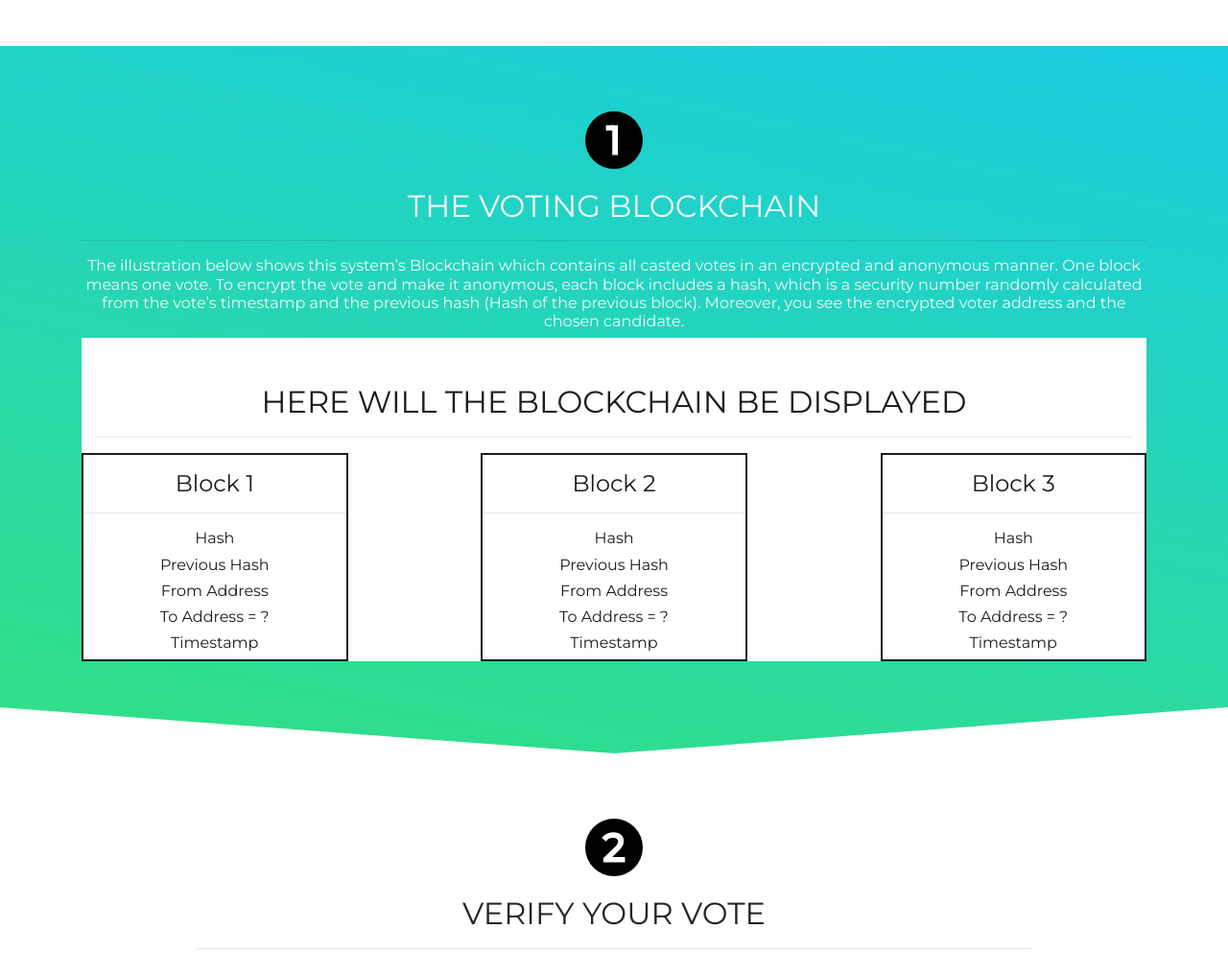
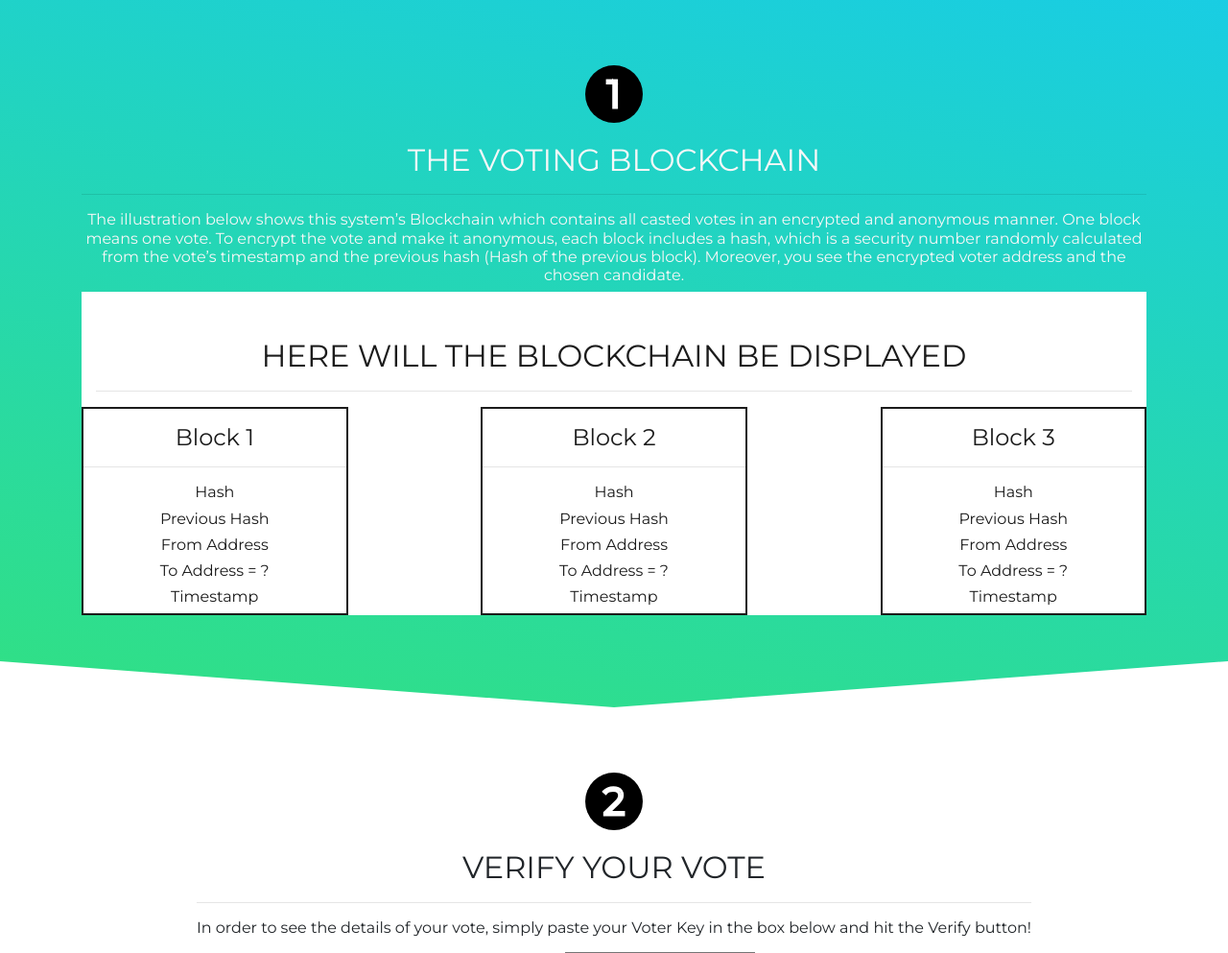
Before and after one commit to K-Rdlbrgr/master_thesis, a Flask app: page /verify/ in a window 1280 px wide. Shown: the top 993 px of the page at 96% size. Run offline with Flask 2, Linux system fonts and the light colour scheme; the visitor is signed in with stand-in values (Sample User, id 1); data that the repository does not hold is empty; some libraries are stand-ins or nearby versions.

Commit message:
Fixed minor display issue in verify.html

```diff
--- a/templates/verify.html
+++ b/templates/verify.html
@@ -126,7 +126,7 @@
     <!-- THIS IS VERSION B -->
     {% else %}
 
-    <div class="blockchain text-center pt-5 mt-5">
+    <div class="blockchain text-center pt-5">
       <div class="container">
         <div class="number">
           <svg height="100" width="100">
```
